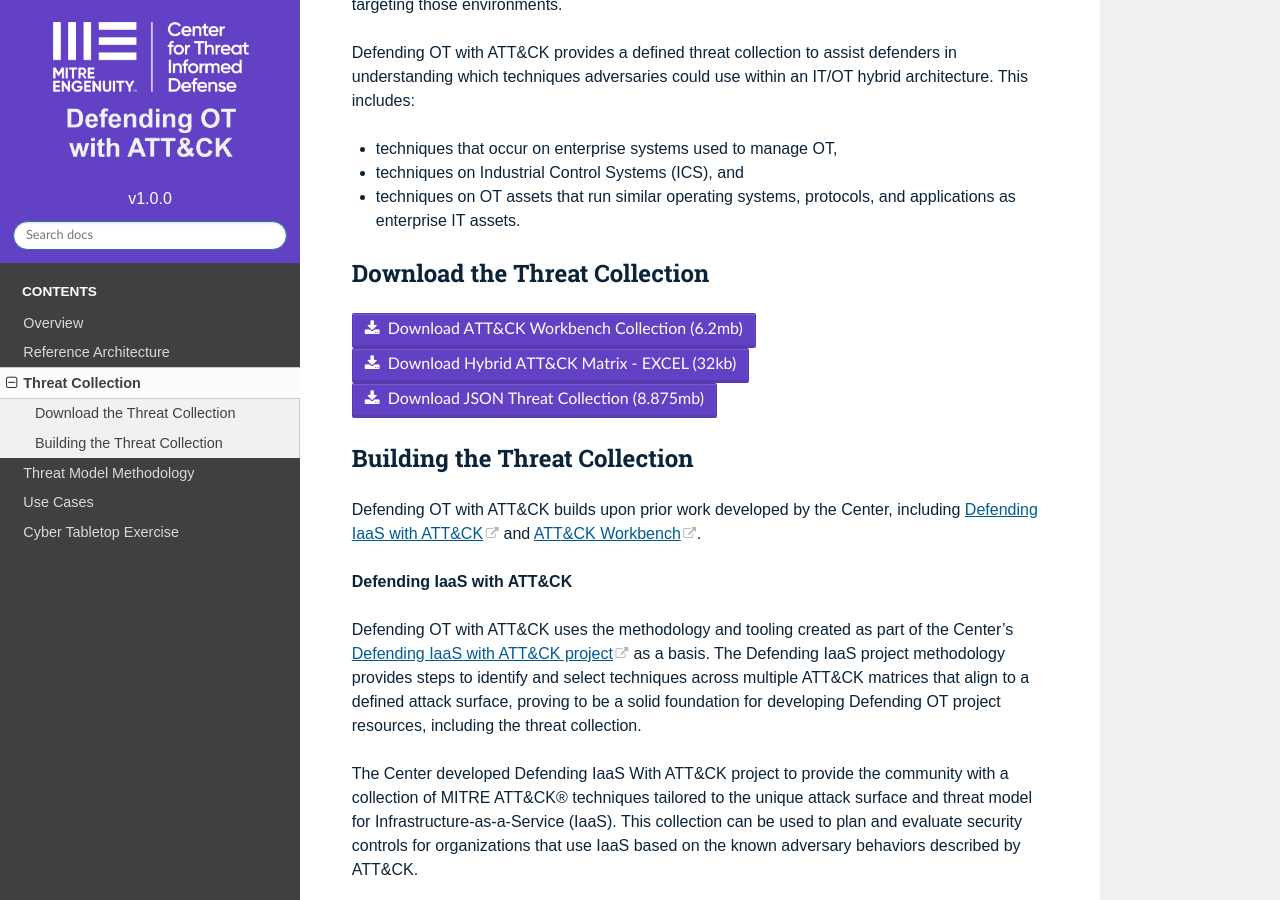
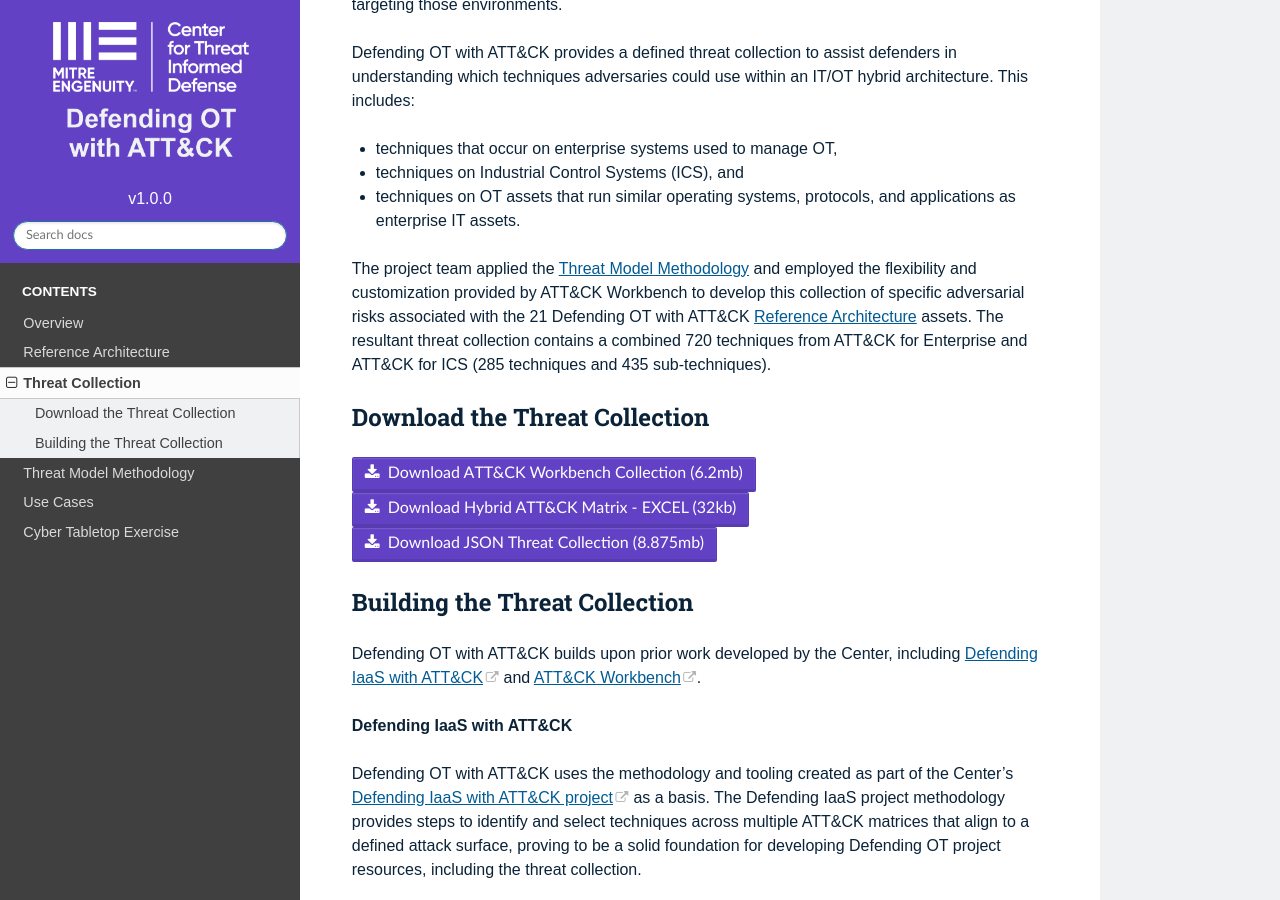
Before and after one commit to center-for-threat-informed-defense/defending-ot-with-attack, a Sphinx documentation site: the page built from docs/collection.rst, in a window 1280 px wide and 900 px high, scrolled down 334 px. Built offline with Sphinx 7.4.7 and the Read the Docs theme 2.0.0, drawn with Linux system fonts in a browser that asks for light colours.

Commit message:
Added technique counts

```diff
--- a/docs/collection.rst
+++ b/docs/collection.rst
@@ -20,9 +20,11 @@ This includes:
 
 * techniques on OT assets that run similar operating systems, protocols, and applications as enterprise IT assets.
 
- .. <<!-- TO DO --!>>
-   tagged techniques for OT environments
-   Total ATT&CK (sub-)techniques
+The project team applied the :doc:`methodology` and employed the flexibility and customization
+provided by ATT&CK Workbench to develop this collection of specific adversarial risks associated
+with the 21 Defending OT with ATT&CK :doc:`architecture` assets. The resultant threat collection
+contains a combined 720 techniques from ATT&CK for Enterprise and ATT&CK for ICS (285 techniques
+and 435 sub-techniques).
 
 Download the Threat Collection
 ------------------------------
```
